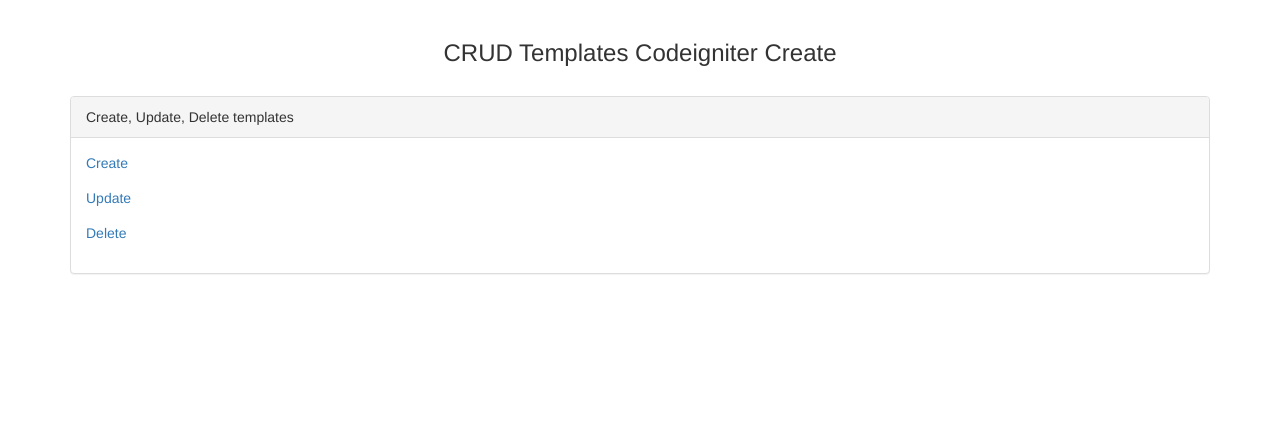
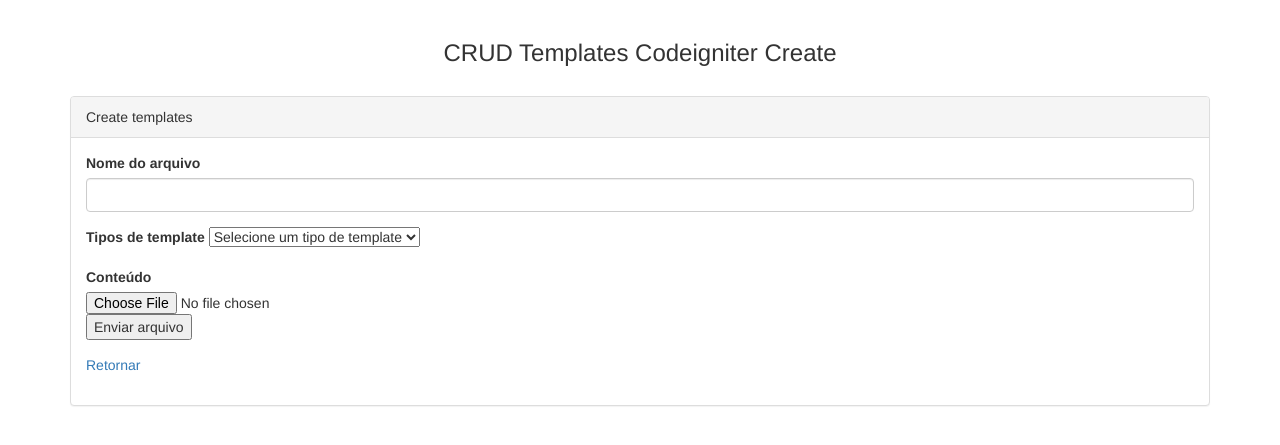
Before and after one commit to ErickBatistaa/painel_guina_USBWebServer, a CodeIgniter app: page /database/index.php/crud/create in a window 1280 px wide. Shown: the top 445 px of the page. Run offline with CodeIgniter, Linux system fonts and the light colour scheme.

Commit message:
atualizacao do sistema de CRUD dos templates

```diff
--- a/application/views/Create_CRUD.php
+++ b/application/views/Create_CRUD.php
@@ -10,7 +10,7 @@
         <h3 align="center">CRUD Templates Codeigniter Create</h3>
         <br />
         <div class="panel panel-default">
-            <div class="panel-heading">Create, Update, Delete templates</div>
+            <div class="panel-heading">Create templates</div>
             <div class="panel-body">
               <?php
                 if($this->session->flashdata('message'))
@@ -23,26 +23,56 @@
                 }
                 ?>
 
-                    <!--<div class="form-group">
-                        <label>Enter Email Address</label>
-                        <input type="text" name="user_email" class="form-control" value="<?php echo set_value('user_email'); ?>" />
-                        <span class="text-danger"><?php echo form_error('user_email'); ?></span>
-                    </div>-->
+                    <div class="form-group">
+                        <label>Nome do arquivo</label>
+                        <input type="text" name="user_header" class="form-control" value="<?php echo set_value('user_header'); ?>" />
+                        <span class="text-danger"><?php echo form_error('user_header'); ?></span>
+                    </div>
+
+                    <div class = "form-group">
+                        <label>Tipos de template</label>
+                        <select id = tiposTemp>
+                            <option>Selecione um tipo de template</option>
+                            <option value = "celebracao">Celebração</option>
+                            <option value = "noticia">Notícia</option>
+                            <option value = "campanha">Campanha</option>
+                            <option value = "anuncio">Anúncio</option>
+                        </select>
+                    </div>
+
+                    <div class = "form-group">
+                        <label>Conteúdo</label>
+                        <!--<select onchange="location=this.value" id = contTemp>
+                            <option>escolha</option>
+                            <option value="http://">1</option>
+                            <option value="http://">2</option>
+                        </select>-->
+                       <!-- <form action="C:\Users\Mehmet\Desktop\USBWebserver v8.6\root\marketing.guianaturquia.com" method="get"> <input type="submit" value="Selecione um template"/></form>-->
+                       <!--<a href=""><button>Selecione um template</button></a>-->
+                       <!--<form action="envia_template.php" method="post" enctype="multipart/form-data"> <input type="file" name="Arquivo" id="Arquivo"><br> <input type="submit" value="Enviar"> <input type="reset" value="Apagar">-->
+                       <form enctype="multipart/form-data" action="<?php echo base_url(); ?>crud/create/validation" method="POST">
+                            <!-- MAX_FILE_SIZE deve preceder o campo input -->
+                            <input type="hidden" name="MAX_FILE_SIZE" value="30000" />
+                            <!-- O Nome do elemento input determina o nome da array $_FILES -->
+                            <input name="userfile" type="file" />
+                            <input type="submit" value="Enviar arquivo" />
+                        </form>
+
+                    </div>
                     <!--<div class="form-group">
                         <label>Enter Password</label>
                         <input type="password" name="user_password" class="form-control" value="<?php echo set_value('user_password'); ?>" />
                         <span class="text-danger"><?php echo form_error('user_password'); ?></span>
                     </div>-->
                     <div class = "form-group">
-
-                       <!-- <input type="submit" name="create" value="Create" class="btn btn-info" />&nbsp;&nbsp;&nbsp;&nbsp;&nbsp; -->
-                        <a href="<?php echo base_url(); ?>crud/create">Create</a>
+                        <!--<input type="submit" name="create" value="Create" class="btn btn-info" />&nbsp;&nbsp;&nbsp;&nbsp;&nbsp;-->
+                        <a href="<?php echo base_url(); ?>crud">Retornar</a>
                     </div>
 
 
-                    <div class = "form-group">
+                    <!--<div class = "form-group">
 
-                       <!-- <input type="submit" name="update" value="Update" class="btn btn-info" />&nbsp;&nbsp;&nbsp;&nbsp;&nbsp; -->
+                        <input type="submit" name="update" value="Update" class="btn btn-info" />&nbsp;&nbsp;&nbsp;&nbsp;&nbsp;
                         <a href="<?php echo base_url(); ?>crud/update">Update</a>
 
 
@@ -51,11 +81,11 @@
 
                     <div class = "form-group">
 
-                       <!-- <input type="submit" name="delete" value="Delete" class="btn btn-info" />&nbsp;&nbsp;&nbsp;&nbsp;&nbsp; -->
+                        <input type="submit" name="delete" value="Delete" class="btn btn-info" />&nbsp;&nbsp;&nbsp;&nbsp;&nbsp;
                         <a href="<?php echo base_url(); ?>crud/delete">Delete</a>
 
 
-                    </div>
+                    </div>-->
 
                         <!--<a href="<?php echo base_url(); ?>register">Register</a>-->
 
```
Also changed, not shown: application/controllers/Create_Crud.php (added, +46 -0 lines), application/controllers/Crud.php (+0 -8 lines), application/models/Create_Crud_model.php (added, +36 -0 lines).
